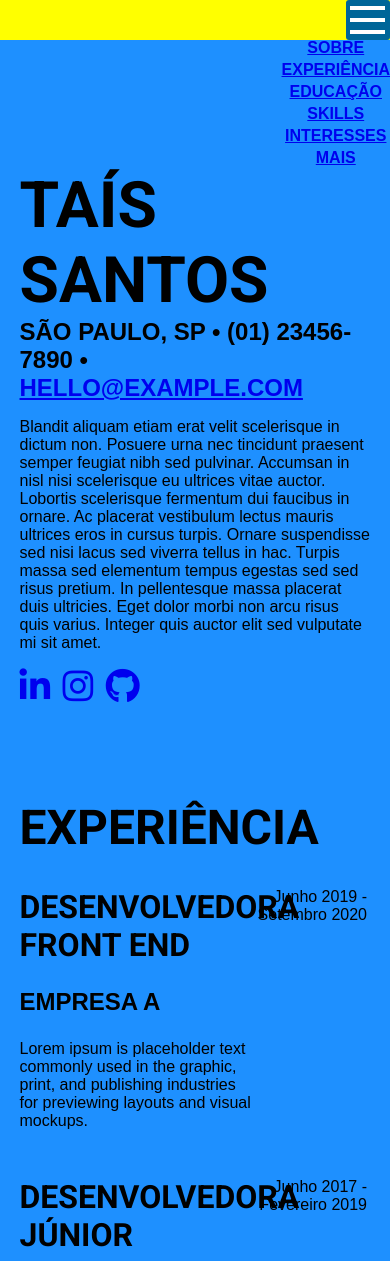
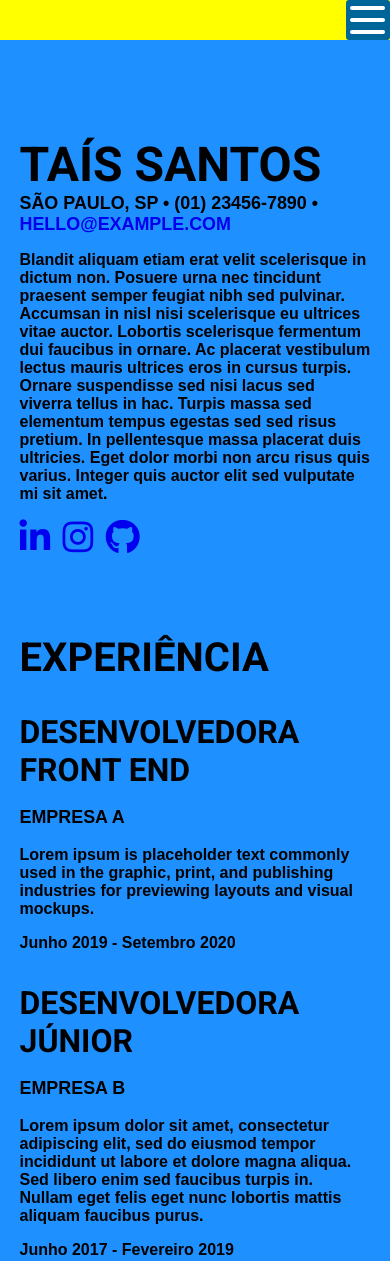
Before and after one commit to robsonresende/resume, a plain HTML site: page index.html in a window 390 px wide. Shown: the top 1261 px of the page. Drawn offline with Linux system fonts and the light colour scheme.

Commit message:
Layout ready, lack colors.

```diff
--- a/icon.css
+++ b/icon.css
@@ -33,6 +33,7 @@ label {
 	background-color: #ffffff;
 	transition: all 0.3s linear;
 	z-index: 1;
+	border-radius: 2px;
 }
 
 .spcheck:before {
@@ -45,6 +46,7 @@ label {
 	background-color: #ffffff;
 	transition: all 0.3s linear;
 	z-index: 1;
+	border-radius: 2px;
 }
 
 .spcheck:after {
@@ -57,6 +59,7 @@ label {
 	background-color: #ffffff;
 	transition: all 0.3s linear;
 	z-index: 1;
+	border-radius: 2px;
 }
 
 #check:checked ~ span {
@@ -75,6 +78,10 @@ label {
 	border-radius: 50%;
 }
 
-#check:not(:checked) #menu {
+#check:not(:checked) ~ #menu {
+	visibility: hidden;
+}
+
+#check:checked ~ #menu {
 	visibility: visible;
 }
--- a/index.html
+++ b/index.html
@@ -29,9 +29,8 @@
 
           <div class="menuicon">
             <input type="checkbox" id="check">
-            <label for="check"></label>
+            <label for="check" class="label"></label>
             <span class="spcheck"></span>
-          </div>
 
             <div id="menu">
               <a href="#sobre">Sobre</a>
@@ -41,6 +40,8 @@
               <a href="#interesses">Interesses</a>
               <a href="#mais">Mais</a>
             </div>
+
+          </div><!-- end div menuicon -->
 
         </nav>
 
--- a/style.css
+++ b/style.css
@@ -8,6 +8,10 @@
 	--white: #F5F5F5;
 	--mGray: #6B99B0;
 	--icon: 35px;
+}
+
+html {
+	scroll-behavior: smooth;
 }
 
 body {
@@ -25,6 +29,7 @@ body {
 h1, h2, h3, h4, h5, h6 {
 	font-family: 'Roboto', sans-serif;
 	text-transform: uppercase;
+	font-weight: bold;
 	margin: 0;
 	padding: 0;
 }
@@ -52,6 +57,7 @@ h3 {
 
 p {
 	font-family: arial, sans-serif;
+	font-weight: bold;
 }
 
 ol, ul {
@@ -60,6 +66,8 @@ ol, ul {
 
 a:link, a:visited {
 	font-weight: bold;
+	text-decoration: none;
+	cursor: pointer;
 }
 
 a:hover, a:active {
@@ -81,7 +89,7 @@ section {
 	float: left;
 }
 
-.menuicon {
+#check, .label, .spcheck {
 	visibility: hidden;
 }
 
@@ -147,6 +155,7 @@ section {
 .resume-date {
 	width: 33%;
 	text-align: right;
+	font-weight: bold;
 }
 
 /* skills styles */
@@ -185,7 +194,7 @@ section {
 		height: 0;
 	}
 
-	.menuicon {
+	#check, .label, .spcheck {
 		visibility: visible;
 	}
 
@@ -236,3 +245,42 @@ section {
 	}
 
 }
+
+/* devices less than 768 px  */
+@media (max-width: 768px) {
+
+	.resume-item {
+		display: block;
+		margin-top: 2em;
+	}
+
+	.resume-content {
+		width: 100%;
+	}
+
+	.resume-date {
+		width: 100%;
+		text-align: left;
+	}
+
+	h1 {
+		font-size: 3em;
+		margin-top: 2em;
+	}
+
+	h2 {
+		font-size: 2.5em;
+		padding-top: 0;
+		margin-top: 2em;
+	}
+
+	h3 {
+		font-size: 2em;
+	}
+
+	.subheading {
+		text-transform: uppercase;
+		font-weight: bold;
+		font-size: 1.12em;
+	}
+}
```
Lines whose indentation alone changed are shown as unchanged.
